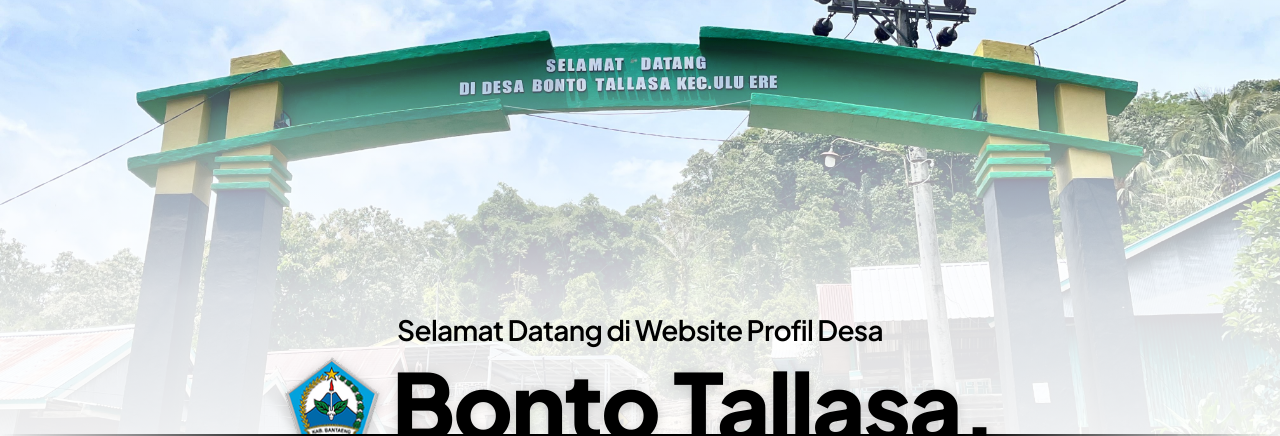
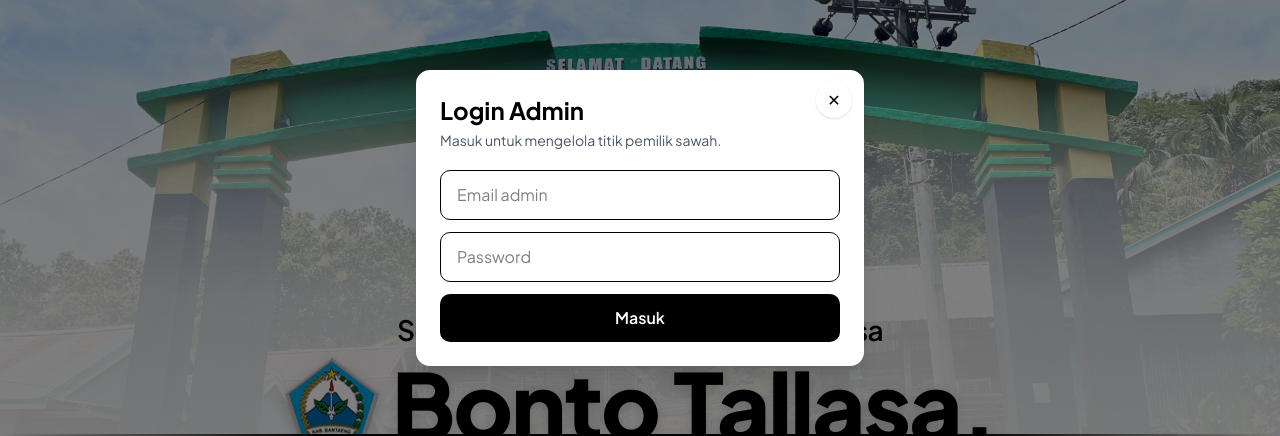
Before and after one commit to wahyuhd25/web-profil-desa-bonto-tallasa, a Next.js app: page / in a window 1280 px wide. Both pictures are taken after a click on the button "MASUK". Shown: the part 182-618 px from the top of the page. Built offline with nearby package versions, Linux system fonts and the light colour scheme; no server answers.

Commit message:
feat(auth): add admin login modal

```diff
--- /dev/null
+++ b/src/components/ui/LoginModal.tsx
@@ -0,0 +1,93 @@
+"use client";
+
+import { useEffect, useState } from "react";
+import { signInWithEmailAndPassword } from "firebase/auth";
+import { auth } from "@/lib/firebase";
+
+type Props = {
+  open: boolean;
+  onClose: () => void;
+  onSuccess?: () => void;
+};
+
+export default function LoginModal({ open, onClose, onSuccess }: Props) {
+  const [email, setEmail] = useState("");
+  const [password, setPassword] = useState("");
+  const [loading, setLoading] = useState(false);
+  const [err, setErr] = useState<string | null>(null);
+
+  useEffect(() => {
+    if (!open) return;
+    setErr(null);
+    document.body.style.overflow = "hidden";
+    return () => {
+      document.body.style.overflow = "";
+    };
+  }, [open]);
+
+  if (!open) return null;
+
+  const submit = async () => {
+    setErr(null);
+    setLoading(true);
+    try {
+      await signInWithEmailAndPassword(auth, email.trim(), password);
+      onClose();
+      onSuccess?.();
+    } catch (e: any) {
+      setErr(e?.message ?? "Login gagal");
+    } finally {
+      setLoading(false);
+    }
+  };
+
+  return (
+    <div className="fixed inset-0 z-[9999] flex items-center justify-center bg-black/50 px-4" onClick={onClose}>
+      <div
+        className="relative w-full max-w-md rounded-xl bg-white shadow-xl overflow-hidden"
+        onClick={(e) => e.stopPropagation()}
+      >
+        <button
+          onClick={onClose}
+          aria-label="Tutup"
+          className="absolute right-3 top-3 z-10 flex h-9 w-9 items-center justify-center rounded-full bg-white shadow hover:bg-gray-100"
+        >
+          ✕
+        </button>
+
+        <div className="p-6">
+          <h2 className="text-2xl font-bold">Login Admin</h2>
+          <p className="text-sm text-gray-600 mt-1">Masuk untuk mengelola titik pemilik sawah.</p>
+
+          <div className="mt-5 space-y-3">
+            <input
+              className="w-full rounded-lg border px-4 py-3 outline-none focus:ring-2 focus:ring-black/10"
+              placeholder="Email admin"
+              value={email}
+              onChange={(e) => setEmail(e.target.value)}
+              type="email"
+            />
+            <input
+              className="w-full rounded-lg border px-4 py-3 outline-none focus:ring-2 focus:ring-black/10"
+              placeholder="Password"
+              value={password}
+              onChange={(e) => setPassword(e.target.value)}
+              type="password"
+            />
+
+            {err && <div className="text-sm text-red-600">{err}</div>}
+
+            <button
+              onClick={submit}
+              disabled={loading}
+              className="w-full rounded-lg bg-black text-white py-3 font-semibold hover:bg-black/90 disabled:opacity-60"
+            >
+              {loading ? "Masuk..." : "Masuk"}
+            </button>
+          </div>
+        </div>
+      </div>
+    </div>
+
+  );
+}
```
